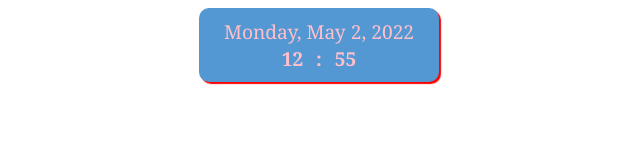
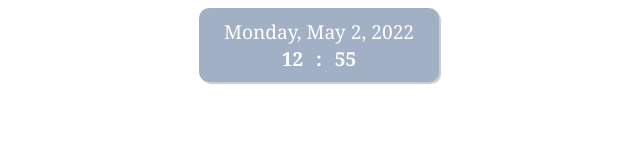
Before and after one commit to denahuang/notion, a plain HTML site: page current-date-time-widget.html in a window 1280 px wide. Shown: the whole page, without its empty margins (321-961 px from the left). Drawn offline with Linux system fonts and the light colour scheme.

Commit message:
Update colors

```diff
--- a/style.css
+++ b/style.css
@@ -21,10 +21,10 @@ h1 {
 .widget {
     padding: 10px 25px 10px 25px;
     border-radius: 10px;
-    background: #5498d3;
-    color: pink;
+    background: #A2B0C5;
+    color: #fff;
     display: inline-block;
-    box-shadow: 2px 2px 1px 0px red;
+    box-shadow: 2px 2px 1px 0px #0003;
 }
 
 .clock {
```
